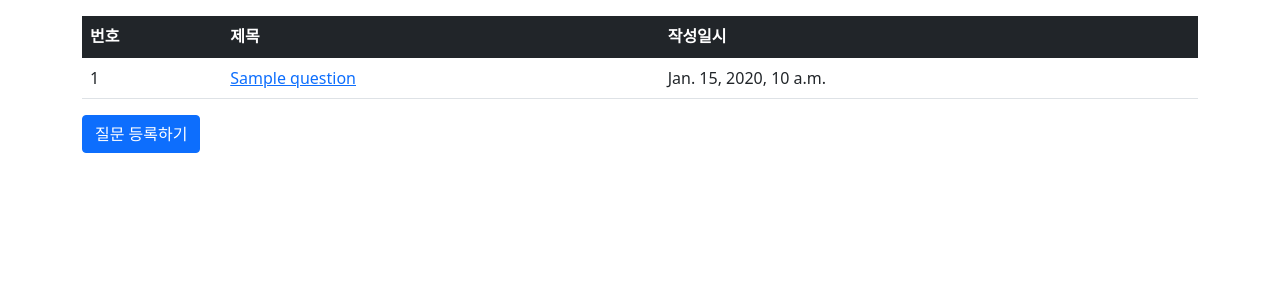
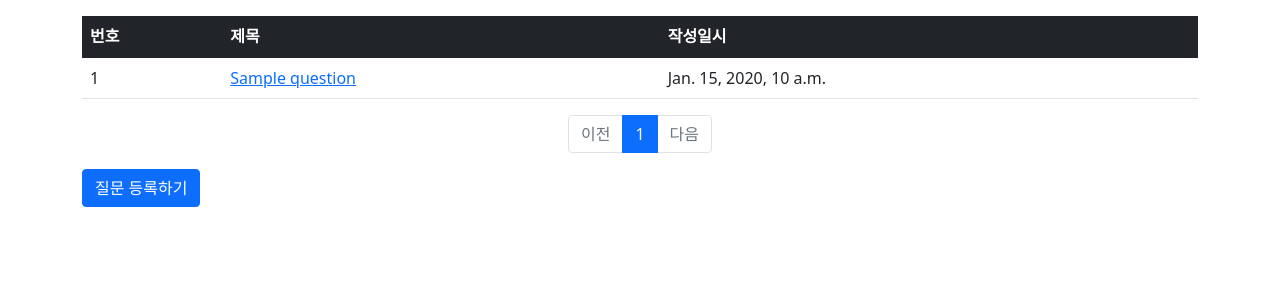
Before and after one commit to yejikim00/djangoProject, a Django app: template templates/pybo/question_list.html in a window 1280 px wide. Shown: the part 57-357 px from the top of the page. Run offline with Django 4.2, Linux system fonts and the light colour scheme; the template is opened without the code that fills it: most values are stand-ins (such as "Sample title", 1, 10 or a date in 2020); some libraries are stand-ins or nearby versions.

Commit message:
파이보 페이징 적용하기

```diff
--- a/pybo/views.py
+++ b/pybo/views.py
@@ -3,14 +3,18 @@ from django.http import HttpResponseNotAllowed
 from django.utils import timezone
 from .models import Question
 from .forms import QuestionForm, AnswerForm
+from django.core.paginator import Paginator
 
 
 def index(request):
+    page = request.GET.get('page', '1') # 페이지, GET 방식으로 호출된 URL에서 page 값을 가져올 때 사용. (pybo/?page=1) 만약 (pybo/)처럼 page 값이 없으면 디폴트 1.
     """
     pybo 목록 출력
     """ # Question.objects.order_by: 질문 목록 데이터, order_by: 조회 결과 정렬하는 함수. -: 역순으로 정렬해라(작성일시 역순으로 정렬). 최신순으로 보니까!
     question_list = Question.objects.order_by('-create_date')
-    context = {'question_list': question_list}
+    paginator = Paginator(question_list, 10)  # 페이지당 10개씩 보여주기, question_list: 게시물 전체. 10: 페이지당 보여줄 게시물의 개수
+    page_obj = paginator.get_page(page)   # 요청된 페이지에 해당하는 페이징 객체 생성. 해당 페이지의 데이터만 조회하도록 쿼리가 변경됨.
+    context = {'question_list': page_obj} # question_list는 페이징 객체(page_obj)를 의미.
     return render(request, 'pybo/question_list.html', context)
     # render함수: 파이썬 데이터를 템플릿에 적용해 html로 반환하는 함수. question_list 데이터를 thml 파일에 적용해 html을 리턴.
     # 템플릿 파일: 장고에서 사용하는 태그를 사용할 수 있는 html 파일.
--- a/templates/pybo/question_list.html
+++ b/templates/pybo/question_list.html
@@ -27,6 +27,44 @@
                 {% endif %}
             </tbody>
         </table>
+        <!-- 페이징 처리 시작 -->
+        <ul class="pagination justify-content-center">
+            <!-- 이전 페이지 -->
+            {% if question_list.has_previous %}
+            <li class="page-item">
+                <a class="page-link" href="?page={{ question_list.previous_page_number }}">이전</a>
+            </li>
+            {% else %}
+            <li class="page-item disabled">
+                <a class="page-link" tabindex="-1" aria-disabled="true" href="#">이전</a>
+            </li>
+            {% endif %}
+            <!-- 페이지 리스트 -->
+            {% for page_number in question_list.paginator.page_range %}
+            {% if page_number >= question_list.number|add:-5 and page_number <= question_list.number|add:5 %}
+            {% if page_number == question_list.number %}
+            <li class="page-item active" aria-current="page">
+                <a class="page-link" href="?page={{ page_number }}">{{ page_number }}</a>
+            </li>
+            {% else %}
+            <li class="page-item">
+                <a class="page-link" href="?page={{ page_number }}">{{ page_number }}</a>
+            </li>
+            {% endif %}
+            {% endif %}
+            {% endfor %}
+            <!-- 다음 페이지 -->
+            {% if question_list.has_next %}
+            <li class="page-item">
+                <a class="page-link" href="?page={{ question_list.next_page_number }}">다음</a>
+            </li>
+            {% else %}
+            <li class="page-item disabled">
+                <a class="page-link" tabindex="-1" aria-disabled="true" href="#">다음</a>
+            </li>
+            {% endif %}
+        </ul>
+        <!-- 페이징 처리 끝 -->
         <a href="{% url 'pybo:question_create' %}" class="btn btn-primary">질문 등록하기</a>
     </div>
 {% endblock %}
```
Also changed, not shown: db.sqlite3.
